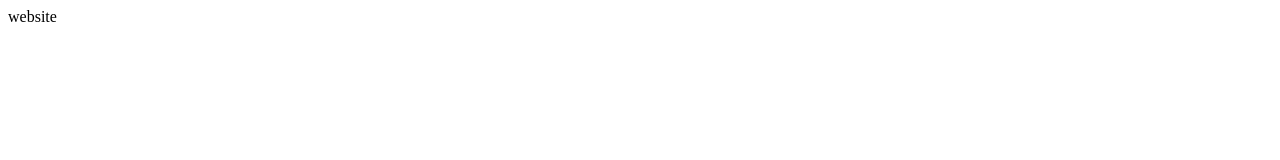
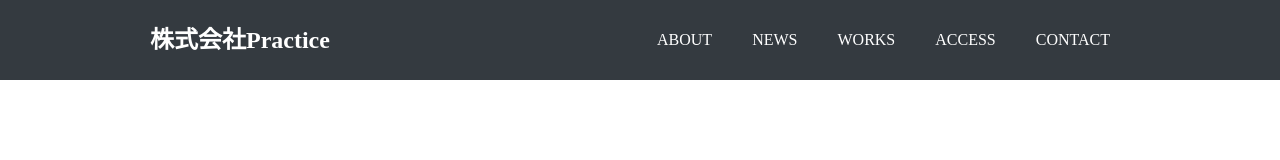
Before and after one commit to hinoyuuki/website-sample, a plain HTML site: page index.html in a window 1280 px wide. Drawn offline with Linux system fonts and the light colour scheme.

Commit message:
ヘッダーの追加

```diff
--- a/index.html
+++ b/index.html
@@ -1 +1,35 @@
-<a>website</a>
+<!DOCTYPE html>
+<html lang="ja">
+<head>
+   <meta charset="UTF-8">
+   <meta name="viewport" content="width=device-width, initial-scale=1.0">
+   <title>写経用コード</title>
+   <link rel="stylesheet" href="style.css">
+</head>
+<body>
+<!------------------------------------------------
+	* ヘッダー
+-------------------------------------------------->
+
+<header>
+    <div class="inner">
+        <h1>株式会社Practice</h1>
+        <nav>
+            <ul>
+                <li>ABOUT</li>
+                <li>NEWS</li>
+                <li>WORKS</li>
+                <li>ACCESS</li>
+                <li>CONTACT</li>
+            </ul>
+        </nav>
+    </div>
+ </header>
+
+
+
+
+
+
+</body>
+</html>
--- /dev/null
+++ b/style.css
@@ -0,0 +1,103 @@
+@charset "UTF-8";
+
+/* ------------------------------------------------
+	* 全体構造
+-------------------------------------------------- */
+
+html {
+   margin: 0;
+   padding: 0;
+}
+
+body {
+   margin: 0;
+   padding: 0;
+   color: #4a4a4a;
+   line-height: 1.5;
+   background-color: #fff;
+}
+
+h1,h2,h3,h4 {
+   margin: 0;
+   padding: 0;
+   font-weight: bold;
+}
+
+h1 {
+   font-size: 24px;
+}
+
+h2 {
+   font-size: 28px;
+   text-align: center;
+}
+
+h3 {
+   font-size: 18px;
+   text-align: center;
+}
+
+p, a {
+   margin: 0;
+   padding: 0;
+   font-size: 18px;
+   color: #4a4a4a;
+}
+
+a {
+   text-decoration: none;
+}
+
+a:hover {
+   opacity: 0.7;
+}
+
+ul {
+   padding: 0;
+   margin: 0;
+}
+
+li {
+   list-style: none;
+}
+
+.inner {
+   padding: 70px 50px;
+   max-width: 980px;
+   margin: 0 auto;
+   text-align: center;
+}
+
+.line {
+   background-color: #4a4a4a;
+   width     : 55px;
+   height    : 1px;
+   margin    : 30px auto 60px;
+}
+/* ------------------------------------------------
+	* ヘッダー
+-------------------------------------------------- */
+
+header {
+    height: 10vh;
+    background-color: #343a40;
+    color: #fff;
+ }
+
+ header .inner {
+    display: flex;
+    justify-content: space-between;
+    align-items: center;
+    padding: 0 20px;
+    height: 100%;
+    max-width: 980px;
+    margin: 0 auto;
+ }
+
+ header ul {
+    display: flex;
+ }
+
+ header li {
+    padding: 0 20px;
+ }
```
